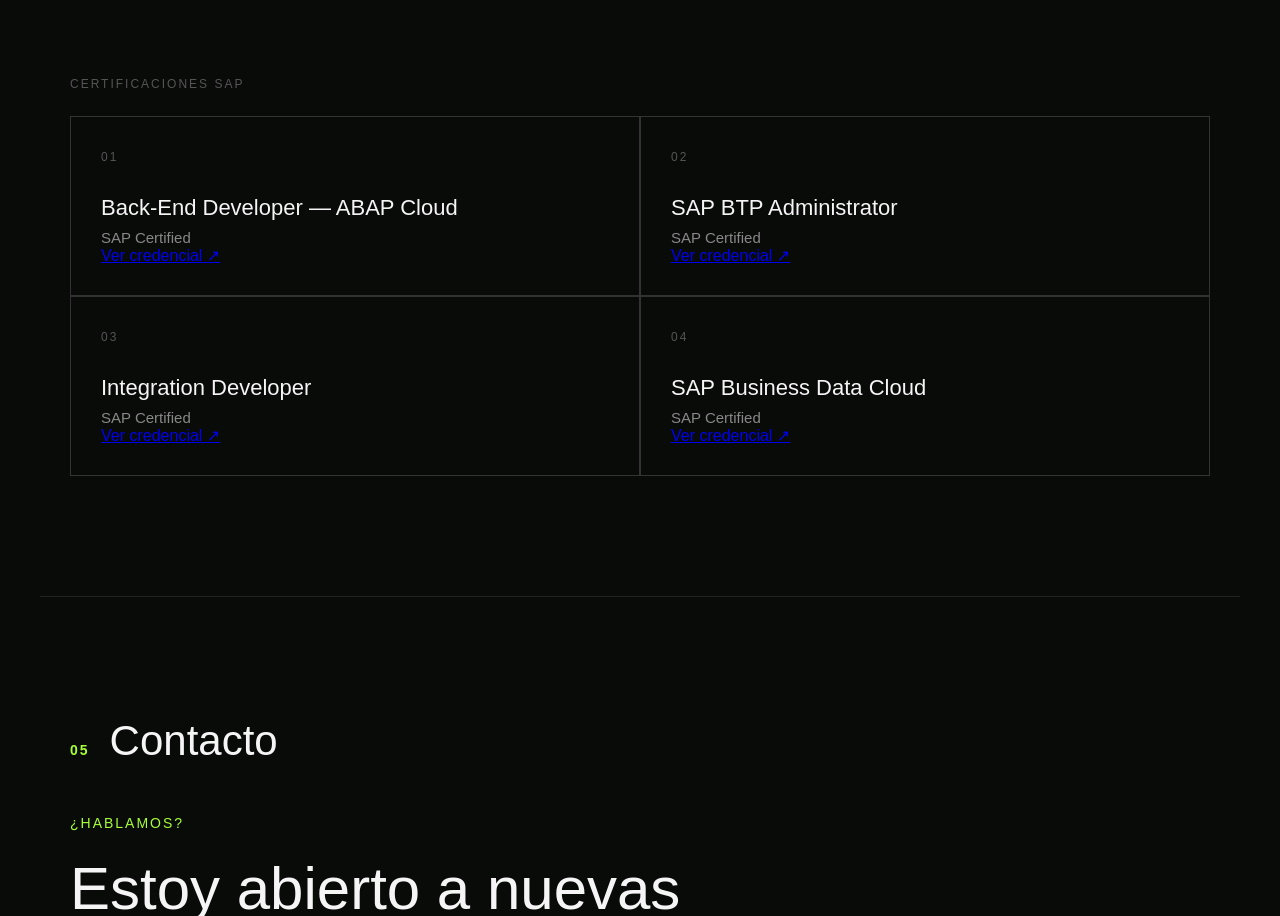
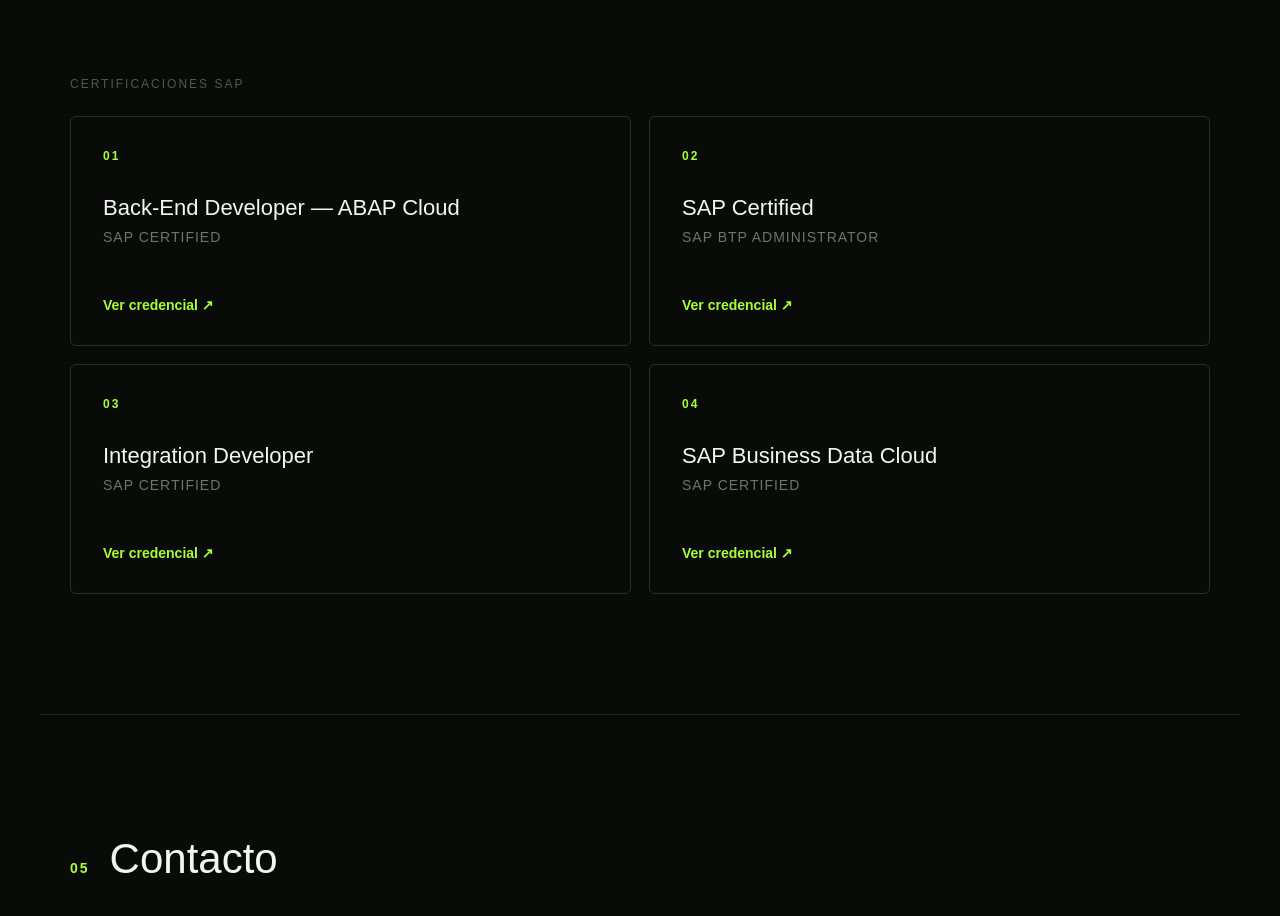
Before and after one commit to AlvaroBelizon/portfolio-alvaro, a plain HTML site: page index.html in a window 1280 px wide. Shown: the part 4064-4980 px from the top of the page. Drawn offline with Linux system fonts and the light colour scheme.

Commit message:
color a los certificados

```diff
--- a/css/style.css
+++ b/css/style.css
@@ -519,29 +519,71 @@
 .certificaciones-grid {
     display: grid;
     grid-template-columns: 1fr 1fr;
+    gap: 18px;
 }
 
 .certificacion {
-    padding: 30px;
-    border: 1px solid #333;
+    min-height: 230px;
+    padding: 32px;
+
+    border: 1px solid var(--borde);
+    border-radius: 6px;
+
+    background-color: var(--fondo);
+
+    display: flex;
+    flex-direction: column;
+
+    transition: 0.3s;
+}
+
+.certificacion:hover {
+    transform: translateY(-4px);
+    border-color: var(--verde);
+    background-color: var(--fondo-secundario);
 }
 
 .certificacion span {
-    color: #555;
+    color: var(--verde);
     font-size: 12px;
+    font-weight: 600;
     letter-spacing: 2px;
 }
 
 .certificacion h3 {
-    margin-top: 30px;
+    margin-top: 32px;
+
+    color: var(--blanco);
     font-size: 22px;
     font-weight: 500;
 }
 
 .certificacion p {
     margin-top: 8px;
-    color: #888;
-    font-size: 15px;
+
+    color: var(--texto-oscuro);
+    font-size: 14px;
+    letter-spacing: 1px;
+    text-transform: uppercase;
+}
+
+.certificacion-link {
+    width: fit-content;
+    margin-top: auto;
+    padding-top: 25px;
+
+    color: var(--verde);
+    text-decoration: none;
+
+    font-size: 14px;
+    font-weight: 600;
+
+    transition: 0.3s;
+}
+
+.certificacion-link:hover {
+    color: var(--verde-suave);
+    transform: translateX(5px);
 }
 /* =========================
    11. CONTACTO
--- a/index.html
+++ b/index.html
@@ -368,8 +368,8 @@
 
 				        <div class="certificacion">
 				            <span>02</span>
-				            <h3>SAP BTP Administrator</h3>
-				            <p>SAP Certified</p>
+				            <h3>SAP Certified</h3>
+				            <p>SAP BTP Administrator</p>
 
 				            <a href="https://www.credly.com/badges/96403761-dc3b-404b-9543-8718dbc328f4"
 				               target="_blank"
```
